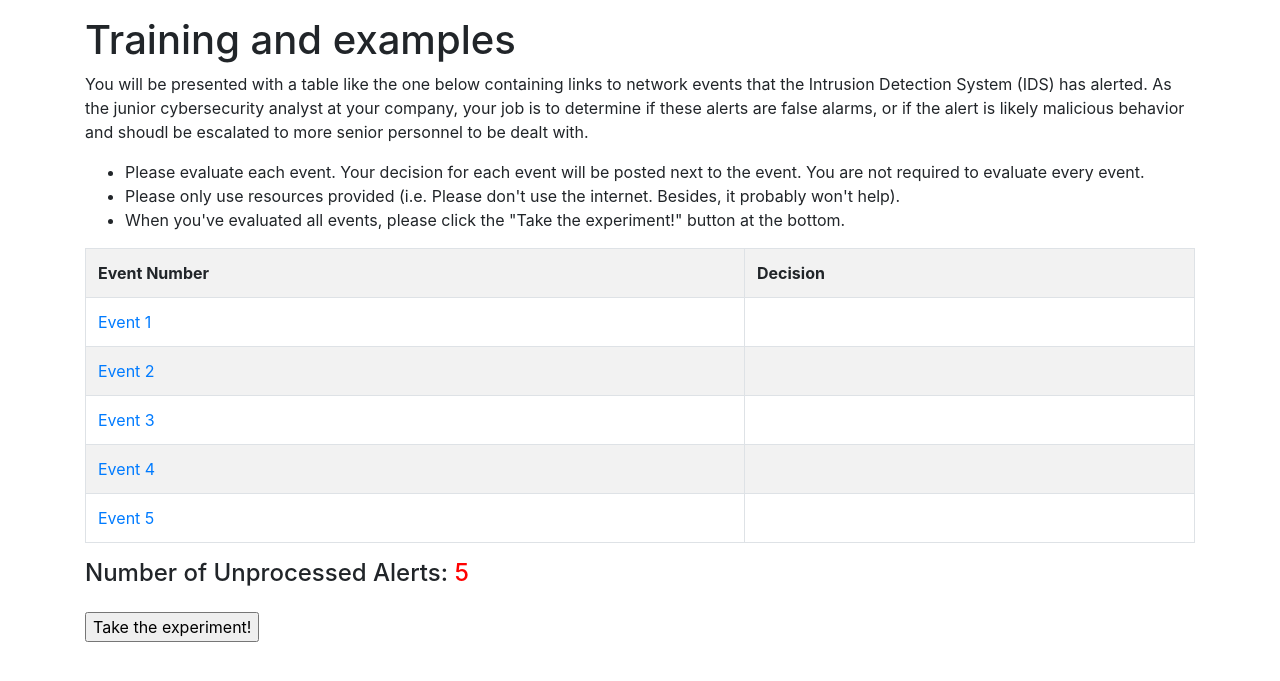
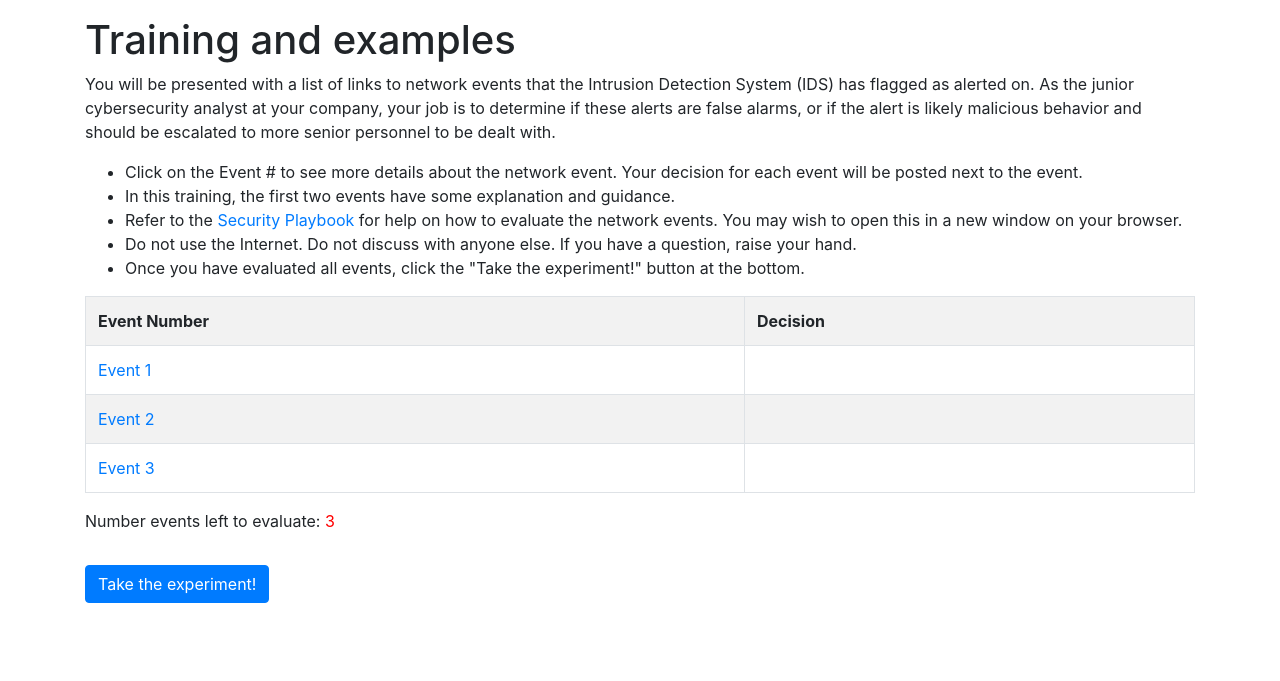
Before and after one commit to uncw-hfcs/ids-simulator, a Flask app: page /training in a window 1280 px wide. Shown: the part 56-737 px from the top of the page. Run offline with Flask 2, Linux system fonts and the light colour scheme; a user stored in the database is signed in; data comes from the database, SQL or seed files in the repository; both versions use the stored data as it was after the commit; some libraries are stand-ins or nearby versions.

Commit message:
Fixed bug in navbar. Formated main training page.

```diff
--- a/crywolf.py
+++ b/crywolf.py
@@ -96,7 +96,8 @@ def prequestionnaire():
 @app.route('/training', methods = ["GET", "POST"])
 @login_required
 def training():
-    ids = [1,2,3,4,5]
+    # ids = [1,2,3,4,5]
+    ids = [1, 2, 3]
     if request.method == "GET":
         num_processed_alerts = 0
         for id in ids:
@@ -140,7 +141,7 @@ def trainingEventPage(eventId):
         )
         db.session.add(response)
         db.session.commit()
-        flash("Successfully recorded event decision!")
+        flash(f"Successfully recorded decision for Event {eventId}!")
         return redirect(url_for("training"))
     return render_template('trainingEventPage.html', event = event, form=form)
 
--- a/templates/base.html
+++ b/templates/base.html
@@ -52,7 +52,7 @@
                             exercise)</a></li>
                     {% endif %}
 
-                    {% if current_user.is_authenticated and current_user.experiment_complete == True and  current_user.survey_complete == False %}
+                    {% if current_user.is_authenticated and current_user.experiment_complete == True and current_user.survey_complete == False %}
                     <li class="nav-item"><a class="nav-link" href={{ url_for('postsurvey') }}>Post-experiment
                             questionnaire</a></li>
                     {% endif %}
@@ -60,6 +60,11 @@
                     {% if current_user.survey_complete == True %}
                     <li class="nav-item"><a class="nav-link" href={{ url_for('completion') }}>Get your completion
                             code</a></li>
+                    {% endif %}
+
+                    {% if current_user.is_authenticated and current_user.questionnaire_complete == True and current_user.survey_complete == False %}
+                    <li class="nav-item"><a class="nav-link" href={{ url_for('reference') }}>Security Playbook</a>
+                    </li>
                     {% endif %}
                 </ul>
             </div>
--- a/templates/training.html
+++ b/templates/training.html
@@ -1,62 +1,53 @@
 {% extends "base.html" %}
 
 {% block title %}
-Training Events
+Training and Examples
 {% endblock %}
 
 {% block content %}
-    <!-- <style>
 
-        table, th, td {
-            border: 3px solid black;
-            text-align: center;
-            padding: 10px;
-            margin: 3em;
-        }
-
-        tr:hover {
-            background-color: lightblue;
-        }
-        tr:first-child:hover {
-            background-color: white;
-        }
-        tr:nth-child(even) {background-color: lightgrey;}
-    </style> -->
-
-    <div>
 {% with messages = get_flashed_messages() %}
-            {% if messages %}
 {% for message in messages %}
-                    <h3 class="mb-md-5">{{ message }}</h3>
+<div class="alert alert-success" role="alert">
+    {{message}}
+</div>
 {% endfor %}
-            {% endif %}
 {% endwith %}
 <h1>Training and examples</h1>
 <p>
-            You will be presented with a table like the one below containing links to network events that the Intrusion Detection System (IDS) has alerted. As the junior cybersecurity analyst at your company, your job is to determine if these alerts are false alarms, or if the alert is likely malicious behavior and shoudl be escalated to more senior personnel to be dealt with.
+    You will be presented with a list of links to network events that the Intrusion
+    Detection System (IDS) has flagged as alerted on. As the junior cybersecurity analyst at your company, your job is
+    to determine if
+    these alerts are false alarms, or if the alert is likely malicious behavior and should be escalated to more senior
+    personnel to be dealt with.
 </p>
 <ul>
-            <li>Please evaluate each event. Your decision for each event will be posted next to the event. You are not required to evaluate every event.</li>
-            <li>Please only use resources provided (i.e. Please don't use the internet. Besides, it probably won't help).</li>
-            <li>When you've evaluated all events, please click the "Take the experiment!" button at the bottom.</li>
+    <li>Click on the Event # to see more details about the network event. Your decision for each event will be posted
+        next to the event.</li>
+    <li>In this training, the first two events have some explanation and guidance.</li>
+    <li>Refer to the <a href="{{ url_for('reference') }}">Security Playbook</a> for help on how to evaluate the network
+        events. You may wish to open this in a new window on your browser.</li>
+    <li>Do not use the Internet. Do not discuss with anyone else. If you have a question, raise your hand.</li>
+    <li>Once you have evaluated all events, click the "Take the experiment!" button at the bottom.</li>
 
 </ul>
 <table class="table table-striped table-bordered">
     <tr>
-                <th class="fit">Event Number</th>
-                <th class="fit">Decision</th>
+        <th>Event Number</th>
+        <th>Decision</th>
     </tr>
 
     {% for event, decision in eventsList %}
     <tr>
         {% if event.id == 1 %}
-                    <td class="fit"><a href="{{ url_for('MoscowEventPage', eventId = event.id) }}"> Event {{ loop.index }}</a></td>
+        <td><a href="{{ url_for('MoscowEventPage', eventId = event.id) }}"> Event {{ loop.index }}</a></td>
         {% elif event.id == 2 %}
-                    <td class="fit"><a href="{{ url_for('BeijingEventPage', eventId = event.id) }}"> Event {{ loop.index }}</a></td>
+        <td><a href="{{ url_for('BeijingEventPage', eventId = event.id) }}"> Event {{ loop.index }}</a></td>
         {% else %}
-                    <td class="fit"><a href="{{ url_for('trainingEventPage', eventId = event.id) }}"> Event {{ loop.index }}</a></td>
+        <td><a href="{{ url_for('trainingEventPage', eventId = event.id) }}"> Event {{ loop.index }}</a>
+        </td>
         {% endif %}
-                    <td class="fit">{% if decision != None %}
+        <td>{% if decision != None %}
             {{ decision }}
             {% endif %}
         </td>
@@ -66,15 +57,46 @@ Training Events
 
 
 </table>
-        <h4>Number of Unprocessed Alerts:
+<p>Number events left to evaluate:
     {% if num_unprocessed_alerts > 0 %}
     <span style="color:red">{{ num_unprocessed_alerts }}</span>
     {% else %}
     <span style="color:#40f65b">{{ num_unprocessed_alerts }}</span>
     {% endif %}
-        </h4>
-        <form action ="" onsubmit = "return confirm('Are you sure you\'re ready to begin the experiemnt? Click \'OK\' to continue.')" method="POST">
-            <input class="mt-md-3" type="submit" value="Take the experiment!">
+</p>
+
+<!-- Modal -->
+<div class="modal fade" id="trainingConfirm" tabindex="-1" role="dialog" aria-labelledby="trainingConfirmLabel"
+    aria-hidden="true">
+    <div class="modal-dialog" role="document">
+        <div class="modal-content">
+            <div class="modal-header">
+                <h5 class="modal-title" id="trainingConfirmLabel">Confirm</h5>
+                <button type="button" class="close" data-dismiss="modal" aria-label="Close">
+                    <span aria-hidden="true">&times;</span>
+                </button>
+            </div>
+            <div class="modal-body">
+                {% if num_unprocessed_alerts > 0 %}
+                <p class="error"><strong>You have not made a decision on all events!</strong></p>
+                {% endif %}
+                <p>Are you sure you are ready to begin the experiment?</p>
+            </div>
+            <div class="modal-footer">
+                <button type="button" class="btn btn-secondary" data-dismiss="modal">Cancel</button>
+                <form action="" method="POST">
+                    <!-- <input class="mt-md-3" type="submit" value="Take the experiment!"> -->
+                    <button type="submit" class="btn btn-primary">Yes, continue!</button>
                 </form>
+
             </div>
+        </div>
+    </div>
+</div>
+
+<button type="button" class="btn btn-primary mt-3" data-toggle="modal" data-target="#trainingConfirm">
+    Take the experiment!
+</button>
+
+
 {% endblock %}
```
Also changed, not shown: crywolf.db. Lines whose indentation alone changed are shown as unchanged.
